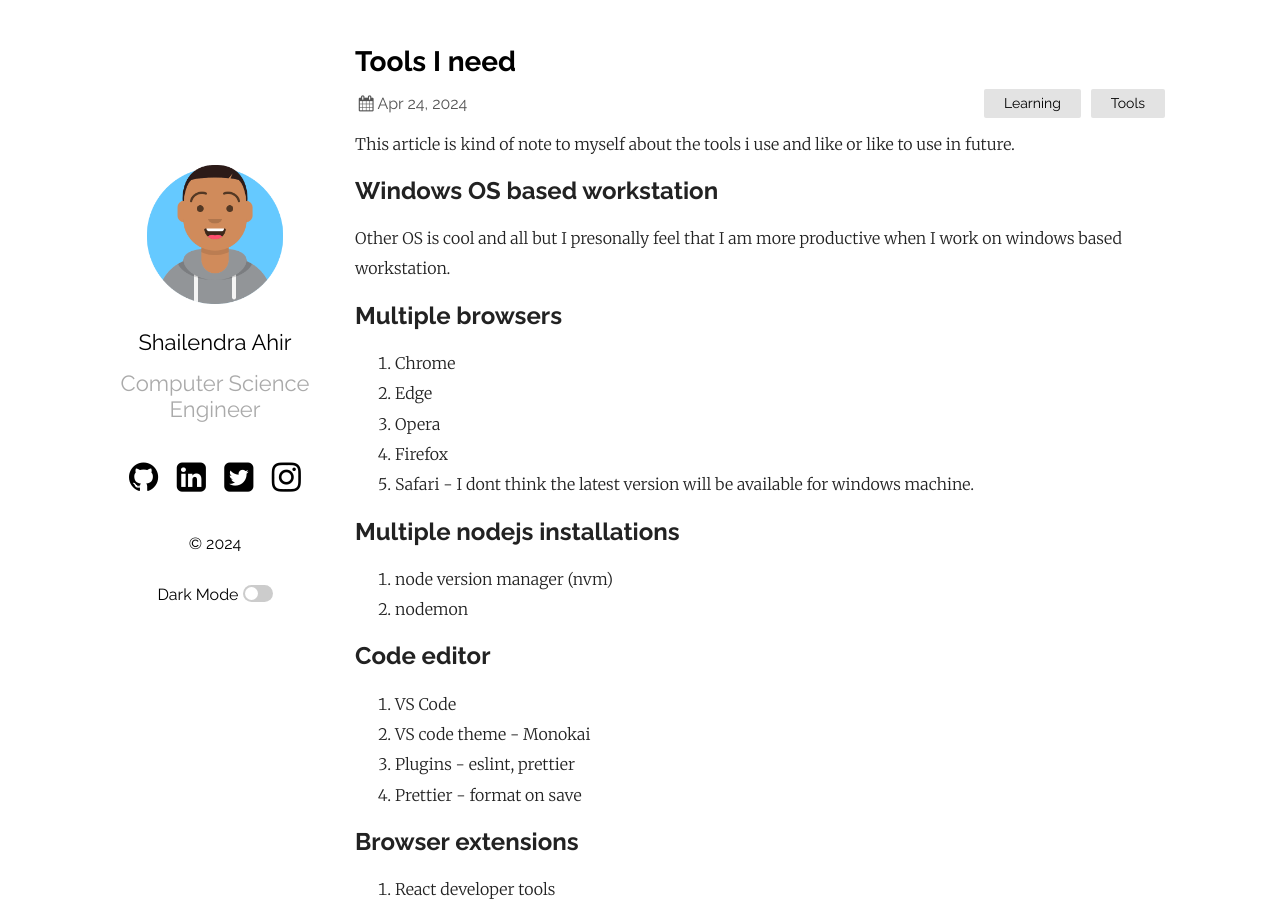
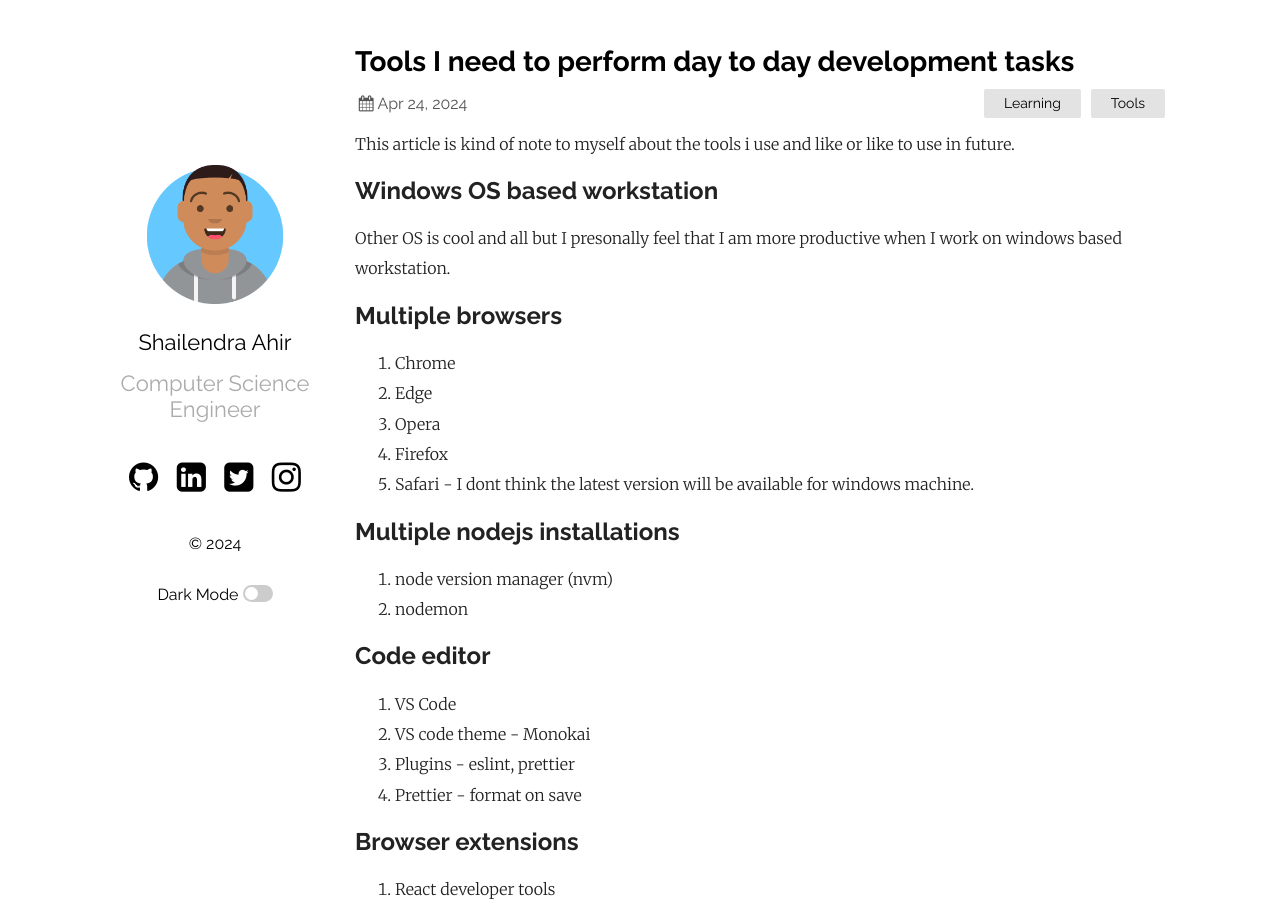
Before and after one commit to shailahir/shailendraahirin, a Jekyll site: the page built from _posts/2024-04-24-tools-i-need.md, in a window 1280 px wide and 900 px high. Built offline with Jekyll 4.4.1, drawn with Linux system fonts in a browser that asks for light colours.

Commit message:
updated title
Signed-off-by: Shailendra Ahir <shailendra@shailahir.com>

```diff
--- a/_posts/2024-04-24-tools-i-need.md
+++ b/_posts/2024-04-24-tools-i-need.md
@@ -1,6 +1,6 @@
 ---
 layout: post
-title: "Tools I need"
+title: "Tools I need to perform day to day development tasks"
 date: 2024-04-24 23:13:31 +0530
 categories: Learning Tools
 ---
```
